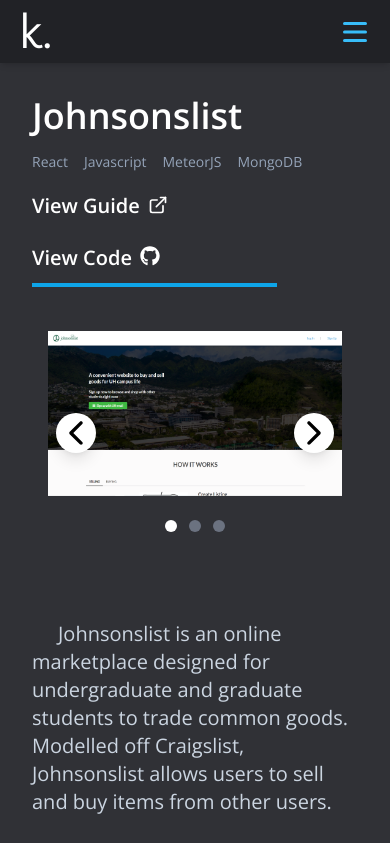
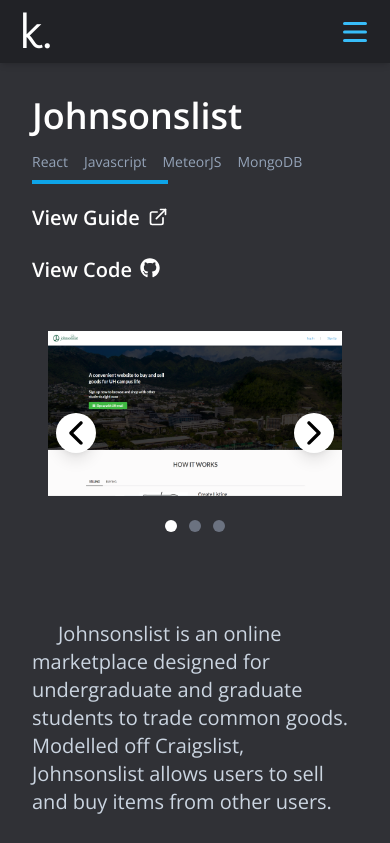
Before and after one commit to kasons/kasons.github.io, a Next.js app: page /projects/johnsonslist in a window 390 px wide. Shown: the top 843 px of the page. Built offline with nearby package versions, Linux system fonts and the light colour scheme.

Commit message:
adjust header lines

```diff
--- a/pages/projects/johnsonslist.tsx
+++ b/pages/projects/johnsonslist.tsx
@@ -34,6 +34,7 @@
                         MongoDB
                     </p>
                 </div>
+                <hr className='block md:hidden mt-2 w-5/12 border-sky-500 bg-sky-500 border-2'/>
                 <Link href="https://johnsonslist.github.io/" target="_blank" className='text-link text-xl font-semibold text-white mt-5 w-fit md:ml-auto md:mr-10 md:mt-0'>
                     View Guide
                     <FiExternalLink className='inline-block ml-2 mb-[6px]'/>
@@ -43,7 +44,7 @@
                     <FaGithub className='inline-block ml-2 mb-[6px]'/>
                 </Link>
             </div>
-            <hr className='mt-2 w-9/12 md:w-5/12 border-sky-500 bg-sky-500 border-2'/>
+            <hr className='hidden md:block mt-2 w-5/12 border-sky-500 bg-sky-500 border-2'/>
             <div className="w-[90%] m-auto pt-11">
                 <Carousel slides={slides} key="johnsonslist"/>
             </div>
--- a/pages/projects/octorecipes.tsx
+++ b/pages/projects/octorecipes.tsx
@@ -33,12 +33,13 @@
                         MongoDB
                     </p>
                 </div>
+                <hr className='block md:hidden mt-2 w-5/12 border-sky-500 bg-sky-500 border-2'/>
                 <Link href="https://github.com/ics491-kkj/Octo-Recipes" target="_blank" className='text-link text-xl font-semibold text-white mt-5 md:mt-0 w-fit'>
                     View Code
                     <FiExternalLink className='inline-block ml-2 mb-[6px]'/>
                 </Link>
             </div>
-            <hr className='mt-2 w-9/12 md:w-5/12 border-sky-500 bg-sky-500 border-2'/>
+            <hr className='hidden md:block mt-2 w-5/12 border-sky-500 bg-sky-500 border-2'/>
             <div className="w-[100%] m-auto pt-11">
                 <Carousel slides={slides} key="octorecipes"/>
             </div>
--- a/pages/projects/pixelchess.tsx
+++ b/pages/projects/pixelchess.tsx
@@ -33,12 +33,13 @@
                         Blender
                     </p>
                 </div>
+                <hr className='block md:hidden mt-2 w-5/12 border-sky-500 bg-sky-500 border-2'/>
                 <Link href="https://github.com/kasons/Pixelchess" target="_blank" className='text-link text-xl font-semibold text-white mt-5 md:mt-0 w-fit'>
                     View Code
                     <FaGithub className='inline-block ml-2 mb-[6px]'/>
                 </Link>
             </div>
-            <hr className='mt-2 w-9/12 md:w-5/12 border-sky-500 bg-sky-500 border-2'/>
+            <hr className='hidden md:block mt-2 w-5/12 border-sky-500 bg-sky-500 border-2'/>
             <div className="w-[90%] m-auto pt-11">
                 <Carousel slides={slides} key="pixelchess"/>
             </div>
--- a/pages/resumerender.tsx
+++ b/pages/resumerender.tsx
@@ -30,7 +30,7 @@
               Download
           </button>
         </div>
-        <hr className='mt-2 mb-8 w-9/12 md:w-4/12 border-sky-500 bg-sky-500 border-2'/>
+        <hr className='mt-2 mb-8 w-4/12 border-sky-500 bg-sky-500 border-2'/>
         <div className="flex flex-col items-center mt-11">
           <div className="w-[80%] mx-auto shadow-sm">
             <SizeMe
```
